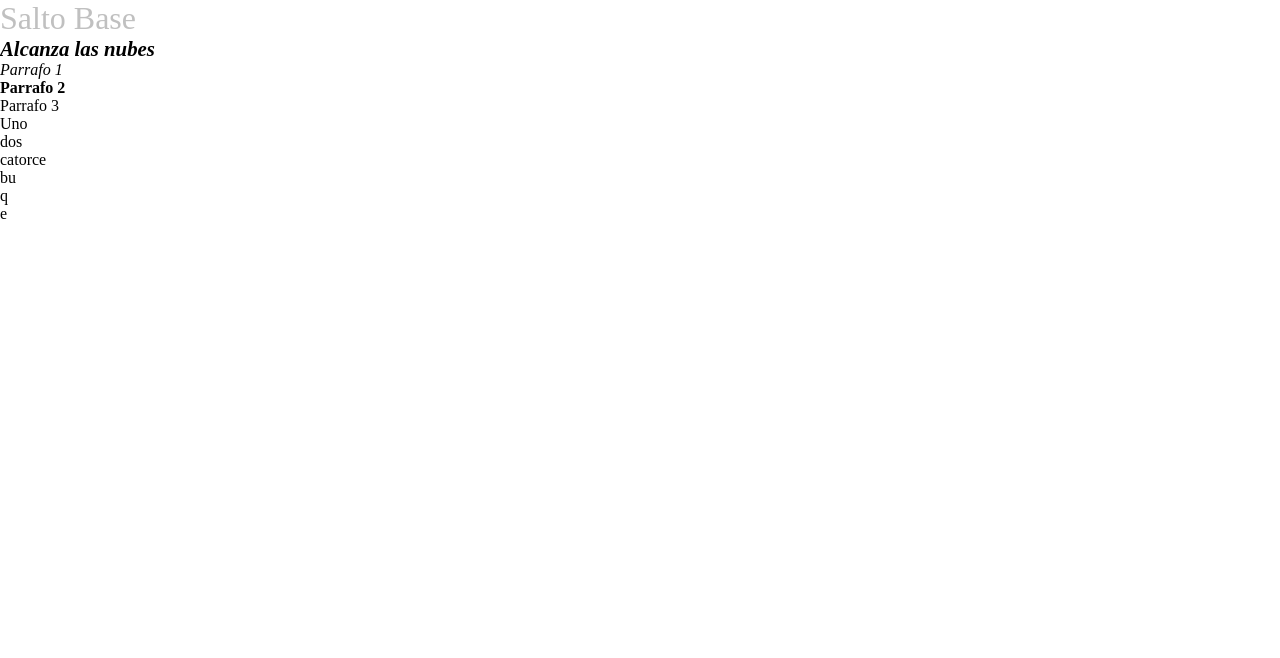
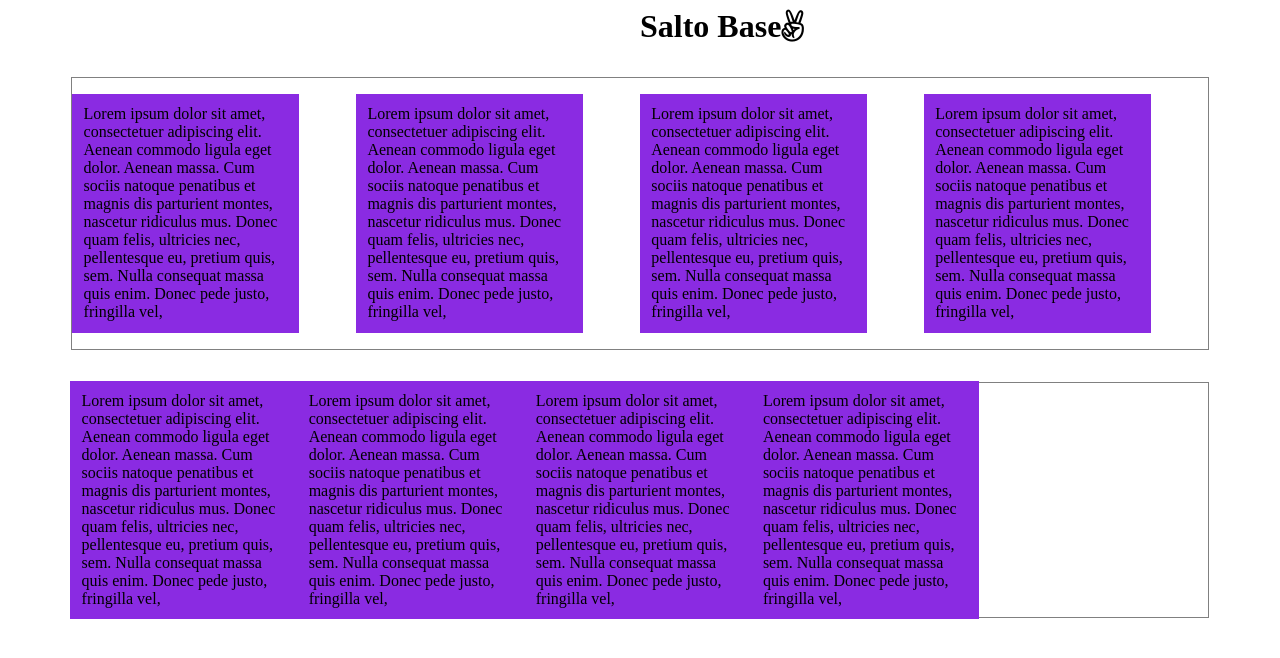
Before and after one commit to Diego-Garzon-Molina/Curso-Babel-Html, a website: page WebBabelPrueba/index.html in a window 1280 px wide. Drawn offline with Linux system fonts and the light colour scheme.

Commit message:
pruebas inline, block, margin, paddign

```diff
--- a/WebBabelPrueba/css/style.css
+++ b/WebBabelPrueba/css/style.css
@@ -14,6 +14,7 @@ A>B>C>D
    License: none (public domain)
 */
 /*Reset*/
+/*
 html, body, div, span, applet, object, iframe,
 h1, h2, h3, h4, h5, h6, p, blockquote, pre,
 a, abbr, acronym, address, big, cite, code,
@@ -33,60 +34,46 @@ time, mark, audio, video {
 	font-size: 100%;
 	font: inherit;
 	vertical-align: baseline;
+}*/
+div{
+    width: 90%;
+    margin: 2rem auto;
+    border: 1px solid grey;
+    /*overflow: hidden;*/
 }
+div.flotar:after{
+    content: "";
+    display:block;
+    clear: both;
+}
+h1{
+    width:100%;
+    padding-right: auto;
+    padding-left: 50%;
+    min-width: 100%;
+    margin:auto;
+}
+.flotar p{
+    width: 20%;
+    float:left;
+    background-color: blueviolet;
+    padding: 1%;
+}
+.inline{
+    padding:
+}
+.inline p{
+    width: 20%;
+   display: inline-block;
+    background-color: blueviolet;
+    padding: 1%;
+   margin: -2px;
+}
+.inline p:not(:first-child){
+    margin-left:-2px;
+}
+.flotar p:not(:last-child){
 
-
-h1 {
-    font-size: 2rem;
-    color:rgb(192, 192, 192);
-}
-header {
+    margin-right:5%;
 
 }
-/*#p1 {
-    color:red;
-}
-.verde{
-    color:green;
-}
-.grande{
-    font-size: 20px;
-}*/
-header  p{
-    font-size: 1.3rem;
-}
-span{
-    visibility: hidden;
-}
-
-p[lang="en"]:hover span{
-    visibility: visible;
-    color:firebrick;
-    font-weight:bold;
-    font-style: italic;
-    font-family: 'Franklin Gothic Medium', 'Arial Narrow', Arial, sans-serif;
-
-}
-p[lang="en"]:hover::first-letter{
-    color:firebrick;
-    font-weight:bold;
-    font-size: 4rem;
-    font-style: italic;
-    font-family: 'Franklin Gothic Medium', 'Arial Narrow', Arial, sans-serif;
-}
-div{
-    content: counter()
-}
-p:nth-child(2){
-    font-weight:bold;
-}
-p:nth-of-type(1){
-    font-style: italic;
-}
-
-ul:hover::after{
-        content: "Aqui termina una lista";
-}
-ul:hover::before{
-content: "Aqui empieza una lista";
-}
--- a/WebBabelPrueba/index.html
+++ b/WebBabelPrueba/index.html
@@ -16,21 +16,20 @@
 <body>
     <header>
         <h1>Salto Base<span class ="fa fa-angellist"></span></h1>
-        <p>Alcanza las nubes</p>
+       <!--  <p>Alcanza las nubes</p> -->
     </header>
-    <div>
-    <p id="p1" >Parrafo 1</p>
-    <p id="p2" class ="verde grande">Parrafo 2</p>
-    <p id="p3" lang="en">Parrafo 3<span>Span</span></p>
-    </div>
-    <ul>
-        <li>Uno</li>
-        <li>dos</li>
-        <li>catorce</li>
-        <li>bu</li>
-        <li>q</li>
-        <li>e</li>
-    </ul>
+  <div class="flotar">
+    <p>Lorem ipsum dolor sit amet, consectetuer adipiscing elit. Aenean commodo ligula eget dolor. Aenean massa. Cum sociis natoque penatibus et magnis dis parturient montes, nascetur ridiculus mus. Donec quam felis, ultricies nec, pellentesque eu, pretium quis, sem. Nulla consequat massa quis enim. Donec pede justo, fringilla vel,  </p>
+    <p>Lorem ipsum dolor sit amet, consectetuer adipiscing elit. Aenean commodo ligula eget dolor. Aenean massa. Cum sociis natoque penatibus et magnis dis parturient montes, nascetur ridiculus mus. Donec quam felis, ultricies nec, pellentesque eu, pretium quis, sem. Nulla consequat massa quis enim. Donec pede justo, fringilla vel,  </p>
+    <p>Lorem ipsum dolor sit amet, consectetuer adipiscing elit. Aenean commodo ligula eget dolor. Aenean massa. Cum sociis natoque penatibus et magnis dis parturient montes, nascetur ridiculus mus. Donec quam felis, ultricies nec, pellentesque eu, pretium quis, sem. Nulla consequat massa quis enim. Donec pede justo, fringilla vel,  </p>
+    <p>Lorem ipsum dolor sit amet, consectetuer adipiscing elit. Aenean commodo ligula eget dolor. Aenean massa. Cum sociis natoque penatibus et magnis dis parturient montes, nascetur ridiculus mus. Donec quam felis, ultricies nec, pellentesque eu, pretium quis, sem. Nulla consequat massa quis enim. Donec pede justo, fringilla vel,  </p>
+</div>
+<div class="inline">
+    <p>Lorem ipsum dolor sit amet, consectetuer adipiscing elit. Aenean commodo ligula eget dolor. Aenean massa. Cum sociis natoque penatibus et magnis dis parturient montes, nascetur ridiculus mus. Donec quam felis, ultricies nec, pellentesque eu, pretium quis, sem. Nulla consequat massa quis enim. Donec pede justo, fringilla vel,  </p>
+    <p>Lorem ipsum dolor sit amet, consectetuer adipiscing elit. Aenean commodo ligula eget dolor. Aenean massa. Cum sociis natoque penatibus et magnis dis parturient montes, nascetur ridiculus mus. Donec quam felis, ultricies nec, pellentesque eu, pretium quis, sem. Nulla consequat massa quis enim. Donec pede justo, fringilla vel,  </p>
+    <p>Lorem ipsum dolor sit amet, consectetuer adipiscing elit. Aenean commodo ligula eget dolor. Aenean massa. Cum sociis natoque penatibus et magnis dis parturient montes, nascetur ridiculus mus. Donec quam felis, ultricies nec, pellentesque eu, pretium quis, sem. Nulla consequat massa quis enim. Donec pede justo, fringilla vel,  </p>
+    <p>Lorem ipsum dolor sit amet, consectetuer adipiscing elit. Aenean commodo ligula eget dolor. Aenean massa. Cum sociis natoque penatibus et magnis dis parturient montes, nascetur ridiculus mus. Donec quam felis, ultricies nec, pellentesque eu, pretium quis, sem. Nulla consequat massa quis enim. Donec pede justo, fringilla vel,  </p>
+</div>
     <!-- La forma mas incomoda de comentar del universo -->
 </body>
 </html>
```
